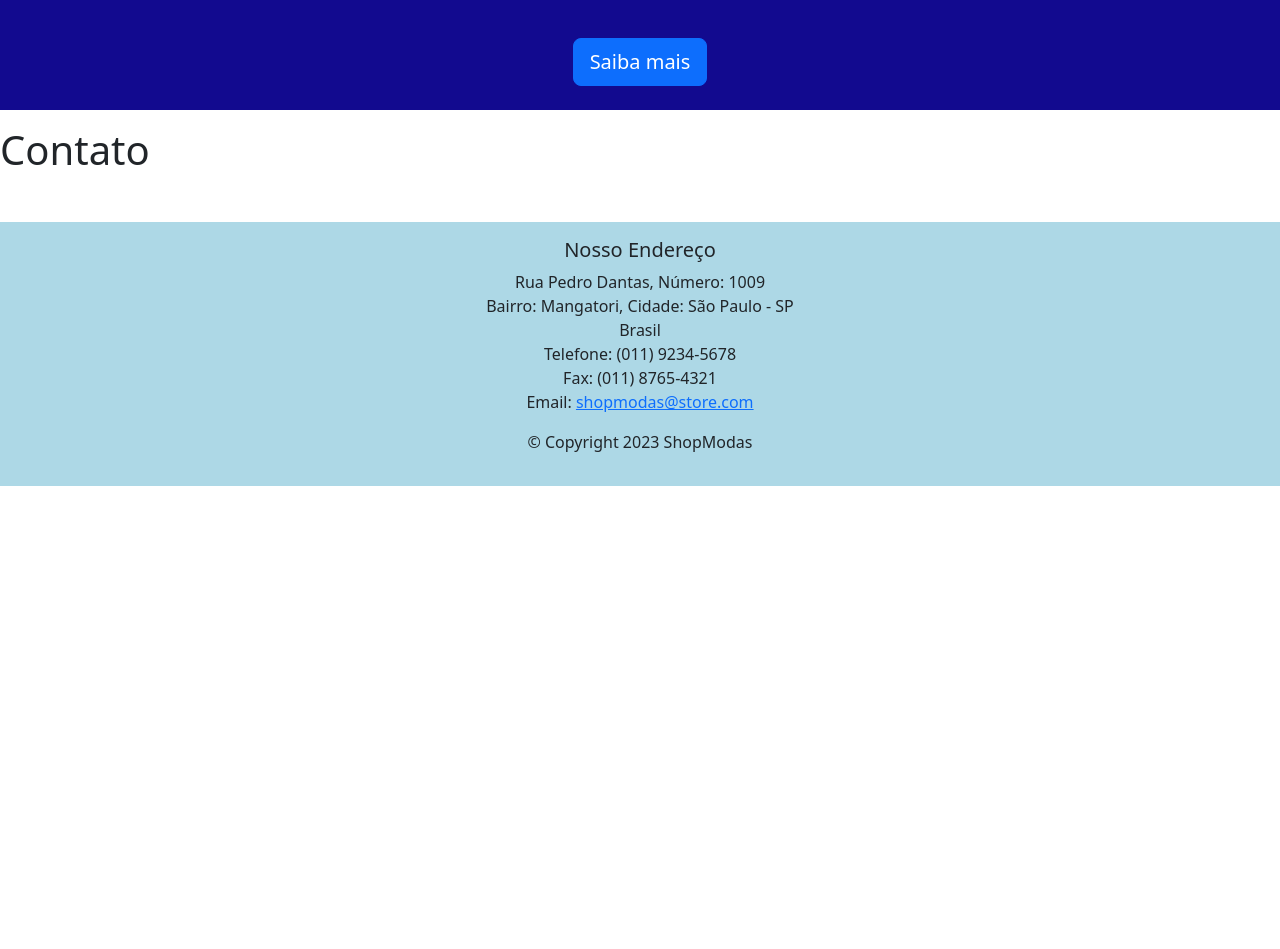
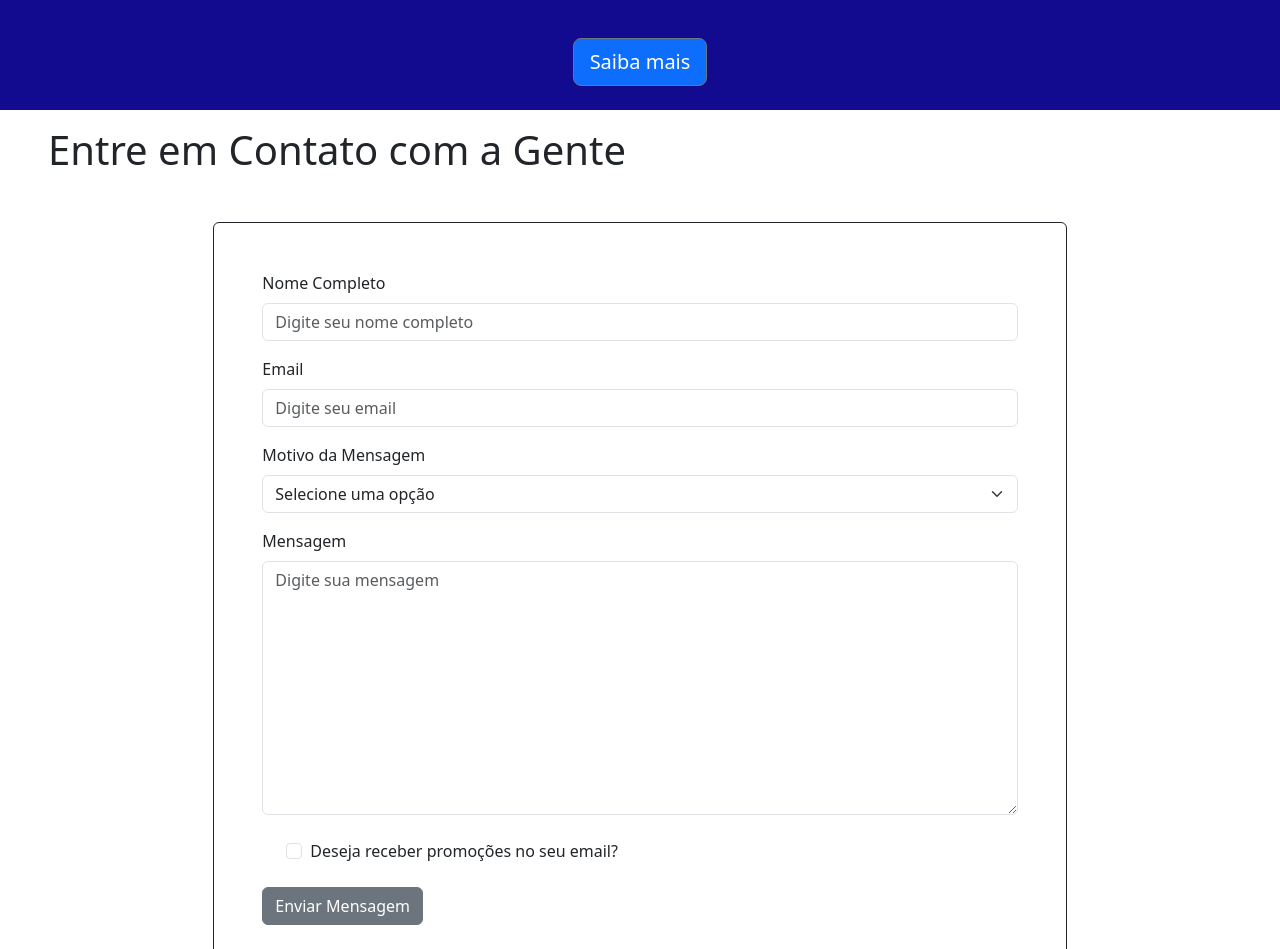
Before and after one commit to talesmilan/Projeto-ShopModas-feito-com-ReactJS-e-Redux, a React (Create React App) app: page /contato in a window 1280 px wide. Shown: the part 263-1212 px from the top of the page. Before the commit the page ends 800 px from the top, so only its background shows below. Built offline with nearby package versions, Linux system fonts and the light colour scheme; no server answers; some icons are missing.

Commit message:
Criando a página Sobre

```diff
--- a/src/App.css
+++ b/src/App.css
@@ -28,3 +28,12 @@
 .inputBuscar {
   float: left;
 }
+.texto-comentario {
+  font-size: 20px;
+}
+.sobreTexto {
+  float: left;
+}
+.sobreCartao {
+  float: right;
+}
--- a/src/components/Jumbotron.js
+++ b/src/components/Jumbotron.js
@@ -1,5 +1,5 @@
-
-
+import { NavLink } from "react-router-dom"
+import { Button } from "reactstrap"
 const Jumbotron = () => {
 
     return (
@@ -7,7 +7,9 @@ const Jumbotron = () => {
             <h1 className="display-4 text-white p-4 col-12  text-center">ShopModas</h1>
             <p className="lead text-white offset-1 p-10 col-12 col-sm-10 text-center">ShopModas é uma loja com 10 anos de experiência no mercado vendendo roupas de qualidades a um preço acessível. Nossos produtos tem um selo de qualidade verde que indica que tudo é produzido com repeito ao meio ambiente.</p>
             <p className="lead align-center col-12 text-center">
-                <a className="btn btn-primary btn-lg mb-4 mx-4 my-3" href="#" role="button">Saiba mais</a>
+                <NavLink className="m-0 p-0" to="/sobre">
+                    <Button className="bg-primary btn-lg mb-4 mx-4 my-3">Saiba mais</Button>
+                </NavLink>
             </p>
         </div>
     )
--- a/src/components/Main.js
+++ b/src/components/Main.js
@@ -17,6 +17,8 @@ import Camisetas from './pages/Camisetas'
 import Tenis from './pages/Tenis'
 import Bones from './pages/Bones'
 import Bermudas from './pages/Bermudas'
+import Feminino from './pages/Feminino'
+import Masculino from './pages/Masculino'
 
 const Main = (props) => {
 
@@ -65,6 +67,8 @@ const Main = (props) => {
                     <Route path="/produtos/camisetas" element={<Camisetas produtos={produtos} />}/>
                     <Route path="/produtos/bones" element={<Bones produtos={produtos} />}/>
                     <Route path="/produtos/tenis" element={<Tenis produtos={produtos} />}/>
+                    <Route path="/produtos/feminino" element={<Feminino produtos={produtos} />}/>
+                    <Route path="/produtos/masculino" element={<Masculino produtos={produtos} />}/>
                 </Routes>
                 <Footer />
             </div>
--- a/src/components/Navbar.js
+++ b/src/components/Navbar.js
@@ -92,8 +92,12 @@ function NavBar(args) {
                   <DropdownItem>Bermudas</DropdownItem>
                 </NavLink>
                 <DropdownItem divider />
-                <DropdownItem>Masculino</DropdownItem>
-                <DropdownItem>Feminino</DropdownItem>
+                <NavLink className="link-navbar" to="produtos/masculino">
+                  <DropdownItem>Masculino</DropdownItem>
+                </NavLink>
+                <NavLink className="link-navbar" to="produtos/feminino">
+                  <DropdownItem>Feminino</DropdownItem>
+                </NavLink>
                 <DropdownItem divider />
                 <NavLink className="link-navbar" to="/buscar">
                   <DropdownItem>Buscar</DropdownItem>
--- a/src/components/RenderComentarios.js
+++ b/src/components/RenderComentarios.js
@@ -1,6 +1,8 @@
 import { Card } from "reactstrap"
 
 const RenderComentarios = ({comentarios, produtoId}) => {
+
+    let existeComentarios = false
 
     return (
         <div>
@@ -8,6 +10,7 @@ const RenderComentarios = ({comentarios, produtoId}) => {
             <div className="mt-5">
                 {comentarios.map(comentario => {
                     if (comentario.produtoId == produtoId) {
+                        existeComentarios = true
                         return (
                             <Card className="offset-1 col-10 p-3">
                                 <p>{comentario.comentario}</p>
@@ -15,6 +18,7 @@ const RenderComentarios = ({comentarios, produtoId}) => {
                             </Card>)
                     }
                 })}
+                {!existeComentarios && (<p className="offset-1 texto-comentario">Não existem comentários ainda.</p>)}
             </div>
         </div>
     )
--- a/src/components/pages/Contato.js
+++ b/src/components/pages/Contato.js
@@ -1,6 +1,44 @@
+import { FormGroup, Form, Label, Input, Button } from "reactstrap"
+
 const Contato = () => {
     return (
-        <h1>Contato</h1>
+        <div>
+            <h1 className="mx-5">Entre em Contato com a Gente</h1>
+            <div className='offset-2 col-8 mt-5 border p-5 rounded border-dark cadastro'>
+                <Form>
+                    <FormGroup>
+                        <Label for="nome">Nome Completo</Label>
+                        <Input type="text" name="nome" id="nome" placeholder="Digite seu nome completo" />
+                    </FormGroup>
+                    <FormGroup>
+                        <Label for="email">Email</Label>
+                        <Input type="email" name="email" id="email" placeholder="Digite seu email" />
+                    </FormGroup>
+                    <FormGroup>
+                        <Label for="motivo">Motivo da Mensagem</Label>
+                        <Input type="select" name="motivo" id="motivo" value="">
+                            <option value="" checked disabled>Selecione uma opção</option>
+                            <option>Sugestão</option>
+                            <option>Reclamação</option>
+                            <option>Dúvida</option>
+                            <option>Elogio</option>
+                            <option>Outros</option>
+                        </Input>
+                    </FormGroup>
+                    <FormGroup>
+                        <Label for="mensagem">Mensagem</Label>
+                        <Input type="textarea" name="mensagem" id="mensagem" placeholder="Digite sua mensagem" rows="10" />
+                    </FormGroup>
+                    <FormGroup check className='m-4'>
+                    <Label check>
+                        <Input type="checkbox" />
+                        Deseja receber promoções no seu email?
+                    </Label>
+                    </FormGroup>
+                    <Button>Enviar Mensagem</Button>
+                </Form>
+            </div>
+        </div>
     )
 }
 
--- /dev/null
+++ b/src/components/pages/Feminino.js
@@ -0,0 +1,31 @@
+import RenderProdutoItem from "../RenderProdutoItem";
+
+
+const Feminino = ({produtos}) => {
+
+
+    const renderProdutos = produtos.map((produto) => {
+
+
+
+        if (produto.genero === "feminina" ) {
+
+            return (
+                <div key={produto.id} className="col-12 col-md-3 m-3">
+                    <RenderProdutoItem produto={produto}/>
+                </div>
+            )
+        }
+
+    });
+
+
+    return (
+        <div>
+            <h1 className="mx-5">Produtos Femininos</h1>
+            <div className="row offset-1">{renderProdutos}</div>
+        </div>
+    )
+}
+
+export default Feminino
--- /dev/null
+++ b/src/components/pages/Masculino.js
@@ -0,0 +1,31 @@
+import RenderProdutoItem from "../RenderProdutoItem";
+
+
+const Masculino = ({produtos}) => {
+
+
+    const renderProdutos = produtos.map((produto) => {
+
+
+
+        if (produto.genero === "masculina" ) {
+
+            return (
+                <div key={produto.id} className="col-12 col-md-3 m-3">
+                    <RenderProdutoItem produto={produto}/>
+                </div>
+            )
+        }
+
+    });
+
+
+    return (
+        <div>
+            <h1 className="mx-5">Produtos Masculinos</h1>
+            <div className="row offset-1">{renderProdutos}</div>
+        </div>
+    )
+}
+
+export default Masculino
--- a/src/components/pages/PaginaInicial.js
+++ b/src/components/pages/PaginaInicial.js
@@ -7,11 +7,15 @@ const PaginaInicial = ({produtos}) => {
 
 
     const produtoRender = produtos.map((produto) => {
-        return (
-            <div key={produto.id} className="col-12 col-md-3 m-3">
-                <RenderProdutoItem produto={produto}/>
-            </div>
-        )
+
+        if (produto.destaque) {
+            return (
+                <div key={produto.id} className="col-12 col-md-3 m-3">
+                    <RenderProdutoItem produto={produto}/>
+                </div>
+            )
+        }
+
     });
 
     return (
--- a/src/components/pages/Sobre.js
+++ b/src/components/pages/Sobre.js
@@ -1,8 +1,33 @@
-
+import { Card, CardBody, CardHeader } from "reactstrap"
 
 const Sobre = () => {
     return (
-        <h1>Sobre</h1>
+        <div>
+            <h1 className="mx-5">Nossa História</h1>
+            <div className="row">
+                <div className="offset-1 col-10 col-md-5 mt-5 sobreTexto text-center">
+                    <p>Lorem ipsum dolor sit amet, consectetur adipiscing elit, sed do eiusmod tempor incididunt ut labore et dolore magna aliqua. Ut enim ad minim veniam, quis nostrud exercitation ullamco laboris nisi ut aliquip ex ea commodo consequat. Duis aute irure dolor in reprehenderit in voluptate velit esse cillum dolore eu fugiat nulla pariatur. Excepteur sint occaecat cupidatat non proident, sunt in culpa qui officia deserunt mollit anim id est laborum.</p>
+                    <p>Lorem ipsum dolor sit amet, consectetur adipiscing elit, sed do eiusmod tempor incididunt ut labore et dolore magna aliqua. Ut enim ad minim veniam, quis nostrud exercitation ullamco laboris nisi ut aliquip ex ea commodo consequat. Duis aute irure dolor in reprehenderit in voluptate velit esse cillum dolore eu fugiat nulla pariatur. Excepteur sint occaecat cupidatat non proident, sunt in culpa qui officia deserunt mollit anim id est laborum.</p>
+                </div>
+                <div className="col-10 col-md-5 mt-5 sobreCartao">
+                    <Card>
+                        <CardHeader className="bg-primary text-white">Visão Geral dos Fatos</CardHeader>
+                        <CardBody>
+                            <dl className="row p-1">
+                                <dt className="col-6">Começou</dt>
+                                <dd className="col-6">07 Jan. 2013</dd>
+                                <dt className="col-6">Principal Acionista</dt>
+                                <dd className="col-6">Bras. WD Inc.</dd>
+                                <dt className="col-6">Faturamento anual</dt>
+                                <dd className="col-6">R$ 2,950,071</dd>
+                                <dt className="col-6">Funcionários</dt>
+                                <dd className="col-6">128</dd>
+                            </dl>
+                        </CardBody>
+                    </Card>
+                </div>
+            </div>
+        </div>
     )
 }
 
```
Also changed, not shown: src/components/WithRouter.js (deleted, +0 -21 lines).
